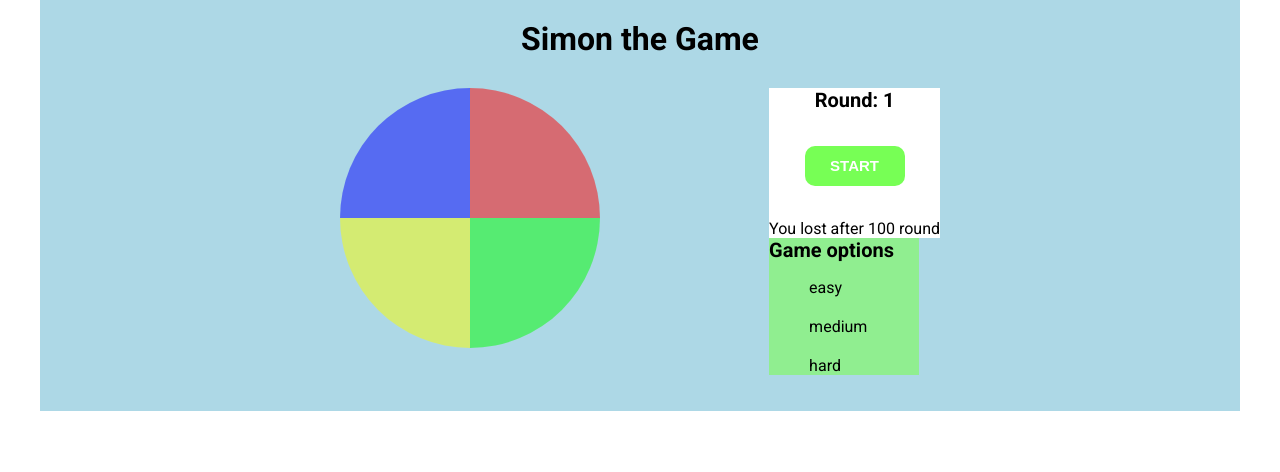
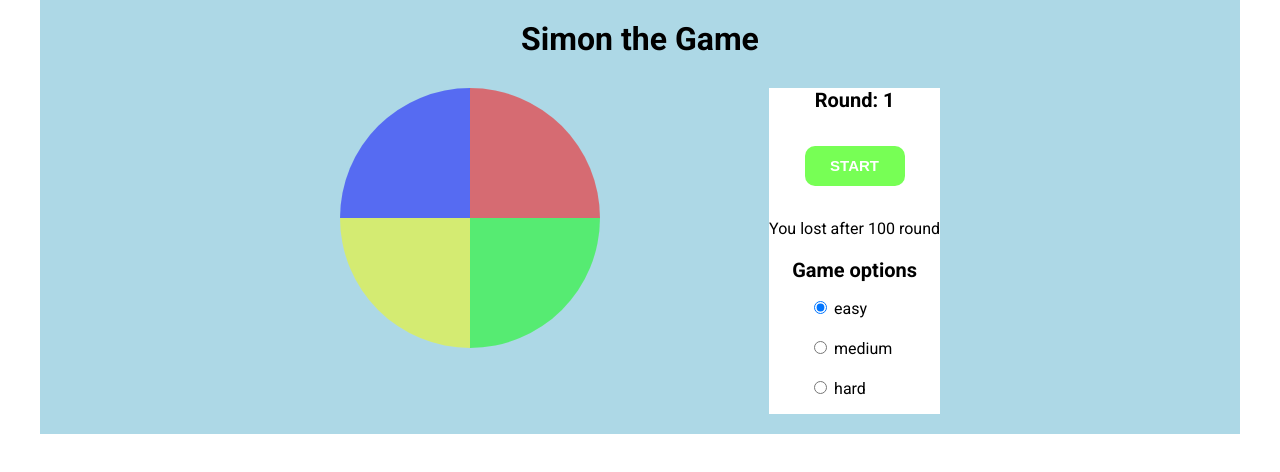
Before and after one commit to mefistodevelop/simon-game, a Vue app: page / in a window 1280 px wide. Shown: the top 472 px of the page. Built offline with nearby package versions, Linux system fonts and the light colour scheme.

Commit message:
refactor: move control panel and simon to separate components

```diff
--- a/src/App.vue
+++ b/src/App.vue
@@ -2,70 +2,25 @@
   <div id="app">
     <h1 class="title">Simon the Game</h1>
     <div class="container">
-      <div class="simon">
-        <audio ref="blue-sound">
-          <source src="./assets/sounds/1.ogg" type="audio/ogg"/>
-          <source src="./assets/sounds/1.mp3" type="audio/mpeg"/>
-        </audio>
-        <audio ref="red-sound">
-          <source src="./assets/sounds/2.ogg" type="audio/ogg"/>
-          <source src="./assets/sounds/2.mp3" type="audio/mpeg"/>
-        </audio>
-        <audio ref="yellow-sound">
-          <source src="./assets/sounds/3.ogg" type="audio/ogg"/>
-          <source src="./assets/sounds/3.mp3" type="audio/mpeg"/>
-        </audio>
-        <audio ref="green-sound">
-          <source src="./assets/sounds/4.ogg" type="audio/ogg"/>
-          <source src="./assets/sounds/4.mp3" type="audio/mpeg"/>
-        </audio>
-        <div class="half-left">
-          <div class="quarter top-left" @click="playAudio('blue-sound')"></div>
-          <div class="quarter bottom-left" @click="playAudio('red-sound')"></div>
-        </div>
-
-        <div class="half-right">
-          <div class="quarter top-right" @click="playAudio('yellow-sound')"></div>
-          <div class="quarter bottom-right" @click="playAudio('green-sound')"></div>
-        </div>
-      </div>
-
-      <div class="info-wrapper">
-        <div class="info">
-          <h2 class="subtitle">Round: 1</h2>
-          <button class="button">Start</button>
-          <span class="status">You lost after 100 round</span>
-        </div>
-
-        <div class="options">
-          <h2 class="subtitle">Game options</h2>
-          <ul class="level-list">
-            <li class="level">easy</li>
-            <li class="level">medium</li>
-            <li class="level">hard</li>
-          </ul>
-        </div>
-      </div>
+      <Simon />
+      <Panel />
     </div>
   </div>
 </template>
 
 <script>
+  import Simon from './components/Simon';
+  import Panel from './components/Panel';
 
-export default {
-  name: 'App',
-  methods: {
-    playAudio(ref) {
-      this.$refs[ref].play();
-    },
-  },
-}
+  export default {
+    name: 'App',
+    components: { Simon, Panel },
+
+  }
 </script>
 
 <style lang="scss" scoped>
-
   $simon-size: 13rem;
-
   #app {
     padding: 2rem;
     max-width: 120rem;
@@ -88,119 +43,4 @@ export default {
     margin: 0 auto;
   }
 
-  .simon {
-    display: flex;
-  }
-
-  .quarter {
-    width: $simon-size;
-    height: $simon-size;
-  }
-
-  .top {
-    &-left {
-      background-color: rgba(0, 0, 255, .5);
-      border-radius: $simon-size 0 0 0;
-
-      &:hover {
-        box-shadow: -2px -2px 1px 1px rgb(156, 156, 156);
-      }
-
-      &:active {
-        background-color: #0000ff;
-      }
-    }
-
-    &-right {
-      background-color: rgba(255, 0, 0, .5);
-      border-radius: 0 $simon-size 0 0;
-
-      &:hover {
-        box-shadow: 2px -2px 1px 1px rgb(156, 156, 156);
-      }
-
-      &:active {
-        background-color: #ff0000;
-      }
-    }
-  }
-
-  .bottom {
-    &-left {
-      background-color: rgba(251, 255, 0, 0.5);
-      border-radius: 0 0 0 $simon-size;
-
-      &:hover {
-        box-shadow: -2px 2px 1px 1px rgb(156, 156, 156);
-      }
-
-      &:active {
-        background-color: #ffff00;
-      }
-    }
-
-    &-right {
-      background-color: rgba(0, 255, 0, .5);
-      border-radius: 0 0 $simon-size 0;
-
-      &:hover {
-        box-shadow: 2px 2px 1px 1px rgb(156, 156, 156);
-      }
-
-      &:active {
-        background-color: #00ff00;
-      }
-    }
-  }
-
-  .info {
-    display: flex;
-    flex-direction: column;
-    align-items: center;
-    justify-content: space-between;
-    max-width: 25rem;
-    height: 15rem;
-    background-color: #fff;
-  }
-
-  .subtitle {
-    margin: 0;
-    padding: 0;
-    font-size: 2rem;
-  }
-
-  .button {
-    display: flex;
-    justify-content: center;
-    align-items: center;
-
-    width: 10rem;
-    height: 4rem;
-
-    border: none;
-    border-radius: 1rem;
-    background-color: #77ff55;
-    font-size: 1.5rem;
-    font-weight: 700;
-    text-transform: uppercase;
-    color: #fff;
-  }
-
-  .status {
-    font-size: 1.6rem;
-  }
-
-
-  .options {
-    width: 15rem;
-    background-color: lightgreen;
-  }
-
-  .level-list {
-    list-style: none;
-  }
-
-  .level:not(:last-child) {
-    margin-bottom: 2rem;
-  }
 </style>
--- /dev/null
+++ b/src/components/Panel.vue
@@ -0,0 +1,91 @@
+<template>
+  <div class="panel">
+    <div class="info">
+      <h2 class="subtitle">Round: 1</h2>
+      <button class="button">Start</button>
+      <span class="status">You lost after 100 round</span>
+    </div>
+
+    <div class="options">
+      <h2 class="subtitle">Game options</h2>
+      <ul class="level-list">
+        <li class="level">
+          <label>
+            <input type="radio" name="level" checked>
+            easy
+          </label>
+        </li>
+        <li class="level">
+          <label>
+            <input type="radio" name="level">
+            medium
+          </label>
+        </li>
+        <li class="level">
+          <label>
+            <input type="radio" name="level">
+            hard
+          </label>
+        </li>
+      </ul>
+    </div>
+  </div>
+</template>
+
+<script>
+  export default {};
+</script>
+
+<style lang="scss" scoped>
+
+  .panel {
+    max-width: 25rem;
+    background-color: #fff;
+  }
+  .info {
+    display: flex;
+    flex-direction: column;
+    align-items: center;
+    justify-content: space-between;
+
+    margin-bottom: 2rem;
+    height: 15rem;
+  }
+
+  .subtitle {
+    margin: 0;
+    padding: 0;
+    font-size: 2rem;
+    text-align: center;
+  }
+
+  .button {
+    display: flex;
+    justify-content: center;
+    align-items: center;
+
+    width: 10rem;
+    height: 4rem;
+
+    border: none;
+    border-radius: 1rem;
+    background-color: #77ff55;
+    font-size: 1.5rem;
+    font-weight: 700;
+    text-transform: uppercase;
+    color: #fff;
+  }
+
+  .status {
+    font-size: 1.6rem;
+  }
+
+  .level-list {
+    list-style: none;
+  }
+
+  .level:not(:last-child) {
+    margin-bottom: 2rem;
+  }
+
+</style>
--- /dev/null
+++ b/src/components/Simon.vue
@@ -0,0 +1,111 @@
+<template>
+  <div class="simon">
+    <audio ref="blue-sound">
+      <source src="../assets/sounds/1.ogg" type="audio/ogg"/>
+      <source src="../assets/sounds/1.mp3" type="audio/mpeg"/>
+    </audio>
+    <audio ref="yellow-sound">
+      <source src="../assets/sounds/2.ogg" type="audio/ogg"/>
+      <source src="../assets/sounds/2.mp3" type="audio/mpeg"/>
+    </audio>
+    <audio ref="red-sound">
+      <source src="../assets/sounds/3.ogg" type="audio/ogg"/>
+      <source src="../assets/sounds/3.mp3" type="audio/mpeg"/>
+    </audio>
+    <audio ref="green-sound">
+      <source src="../assets/sounds/4.ogg" type="audio/ogg"/>
+      <source src="../assets/sounds/4.mp3" type="audio/mpeg"/>
+    </audio>
+
+    <div class="half-left">
+      <div class="quarter top-left" @click="playAudio('blue-sound')"></div>
+      <div class="quarter bottom-left" @click="playAudio('red-sound')"></div>
+    </div>
+
+    <div class="half-right">
+      <div class="quarter top-right" @click="playAudio('yellow-sound')"></div>
+      <div class="quarter bottom-right" @click="playAudio('yellow-sound')"></div>
+    </div>
+  </div>
+</template>
+
+<script>
+  export default {
+    name: 'Simon',
+    methods: {
+      playAudio(ref) {
+        this.$refs[ref].play();
+      },
+    },
+  };
+</script>
+
+<style lang="scss" scoped>
+  $simon-size: 13rem;
+
+  .simon {
+    display: flex;
+  }
+
+  .quarter {
+    width: $simon-size;
+    height: $simon-size;
+  }
+
+  .top {
+    &-left {
+      background-color: rgba(0, 0, 255, .5);
+      border-radius: $simon-size 0 0 0;
+
+      &:hover {
+        box-shadow: -2px -2px 1px 1px rgb(156, 156, 156);
+      }
+
+      &:active {
+        background-color: #0000ff;
+      }
+    }
+
+    &-right {
+      background-color: rgba(255, 0, 0, .5);
+      border-radius: 0 $simon-size 0 0;
+
+      &:hover {
+        box-shadow: 2px -2px 1px 1px rgb(156, 156, 156);
+      }
+
+      &:active {
+        background-color: #ff0000;
+      }
+    }
+  }
+
+  .bottom {
+    &-left {
+      background-color: rgba(251, 255, 0, 0.5);
+      border-radius: 0 0 0 $simon-size;
+
+      &:hover {
+        box-shadow: -2px 2px 1px 1px rgb(156, 156, 156);
+      }
+
+      &:active {
+        background-color: #ffff00;
+      }
+    }
+
+    &-right {
+      background-color: rgba(0, 255, 0, .5);
+      border-radius: 0 0 $simon-size 0;
+
+      &:hover {
+        box-shadow: 2px 2px 1px 1px rgb(156, 156, 156);
+      }
+
+      &:active {
+        background-color: #00ff00;
+      }
+    }
+  }
+
+</style>
```
